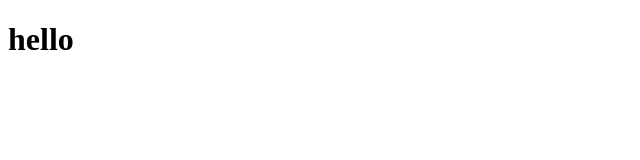
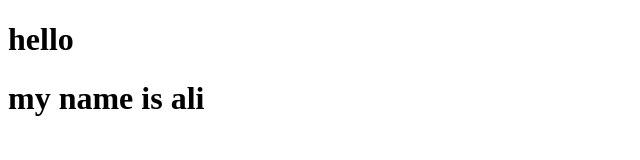
Before and after one commit to alihejazi96/ali, a plain HTML site: page index.html in a window 1280 px wide. Shown: the whole page, without its empty margins (0-640 px from the left). Drawn offline with Linux system fonts and the light colour scheme.

Commit message:
my name is ali

```diff
--- a/index.html
+++ b/index.html
@@ -8,5 +8,6 @@
 </head>
 <body>
     <h1>hello</h1>
+    <h1> my name is ali</h1>
 </body>
 </html>
```
